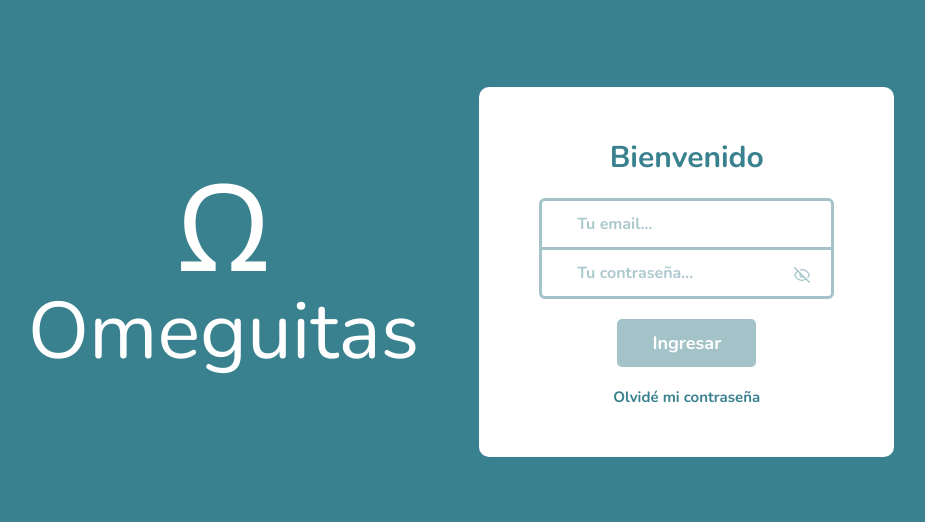
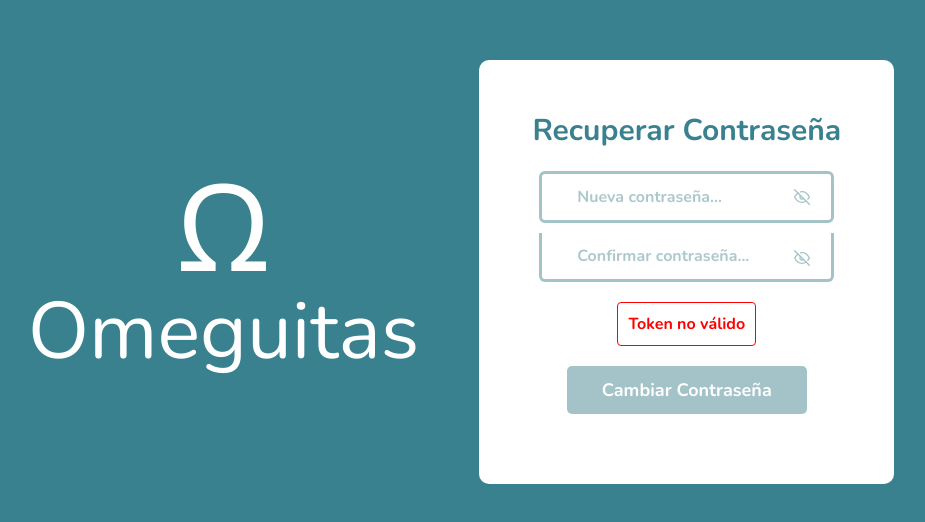
Before and after one commit to LadyFantasy/ProyectoPPIV_Front, a React (Vite) app: page /recoveryPass in a window 1280 px wide. Before the commit this address led to /. Shown: the part 128-650 px from the top of the page, without its empty margins (179-1104 px from the left). Built offline with nearby package versions, Linux system fonts and the light colour scheme.

Commit message:
recoverypass

```diff
--- a/src/config.js
+++ b/src/config.js
@@ -1,7 +1,8 @@
+
 // Configuración de URLs del backend
 const config = {
   // Variable que alterna entre local y remoto
-  isLocal: true,
+  isLocal: false,
 
   // URLs del backend
   urls: {
--- a/src/pages/Login.jsx
+++ b/src/pages/Login.jsx
@@ -12,6 +12,7 @@ function Login() {
   const [password, setPassword] = useState("");
   const [showPassword, setShowPassword] = useState(false);
   const [error, setError] = useState("");
+  const [recoveryMessage, setRecoveryMessage] = useState("");
   const navigate = useNavigate();
   const { login } = useAuth();
 
@@ -43,6 +44,35 @@ function Login() {
     }
   };
 
+  const handleRecoveryPassword = async () => {
+    if (!username) {
+      setError("Por favor ingrese su email para recuperar la contraseña");
+      return;
+    }
+
+    try {
+      const response = await fetch(
+        `${config.baseUrl}/recoveryPass?username=${encodeURIComponent(username)}`,
+        {
+          method: "GET",
+          headers: {
+            "Content-Type": "application/json"
+          }
+        }
+      );
+
+      if (response.status === 200) {
+        setRecoveryMessage("Correo electrónico enviado con éxito");
+        setError("");
+      } else {
+        setError("Error al procesar la solicitud de recuperación");
+      }
+    } catch (err) {
+      console.error("Error al conectar con el servidor:", err);
+      setError("No se pudo conectar con el servidor");
+    }
+  };
+
   return (
     <div className="login-container">
       <div className="login-logo">
@@ -58,7 +88,10 @@ function Login() {
             placeholder="Tu email..."
             value={username}
             onChange={e => setUsername(e.target.value)}
-            onFocus={() => setError("")}
+            onFocus={() => {
+              setError("");
+              setRecoveryMessage("");
+            }}
             required
             className="login-input login-input-top"
           />
@@ -68,7 +101,10 @@ function Login() {
               placeholder="Tu contraseña..."
               value={password}
               onChange={e => setPassword(e.target.value)}
-              onFocus={() => setError("")}
+              onFocus={() => {
+                setError("");
+                setRecoveryMessage("");
+              }}
               required
               className="login-input login-input-bottom"
             />
@@ -82,9 +118,12 @@ function Login() {
             </button>
           </div>
           {error && <p className="login-error">{error}</p>}
+          {recoveryMessage && <p className="login-success">{recoveryMessage}</p>}
           <Button1 type="submit" title="Ingresar" />
         </form>
-        <h4 className="login-login_pass">Olvidé mi contraseña</h4>
+        <h4 className="login-login_pass" onClick={handleRecoveryPassword}>
+          Olvidé mi contraseña
+        </h4>
       </div>
     </div>
   );
--- a/src/pages/RecoveryPass.jsx
+++ b/src/pages/RecoveryPass.jsx
@@ -1,52 +1,44 @@
 import { useState, useEffect } from "react";
 import { useNavigate, useSearchParams } from "react-router-dom";
+import "../styles/Login.css";
 import { FiEye, FiEyeOff } from "react-icons/fi";
 import Button1 from "../components/Button1";
-import SuccessModal from "../components/SuccessModal";
 import config from "../config";
-import "../styles/Login.css";
 
-const RecoveryPass = () => {
+function RecoveryPass() {
+  const [searchParams] = useSearchParams();
   const [password, setPassword] = useState("");
   const [confirmPassword, setConfirmPassword] = useState("");
   const [showPassword, setShowPassword] = useState(false);
-  const [showModal, setShowModal] = useState(false);
-  const [modalMessage, setModalMessage] = useState("");
-  const [isSuccess, setIsSuccess] = useState(false);
-  const [searchParams] = useSearchParams();
+  const [showConfirmPassword, setShowConfirmPassword] = useState(false);
+  const [error, setError] = useState("");
+  const [success, setSuccess] = useState("");
   const navigate = useNavigate();
 
-  const token = searchParams.get("token");
-
   useEffect(() => {
+    const token = searchParams.get("token");
     if (!token) {
-      setModalMessage("Token no válido o expirado");
-      setIsSuccess(false);
-      setShowModal(true);
-      setTimeout(() => {
-        navigate("/");
-      }, 2000);
+      setError("Token no válido");
     }
-  }, [token, navigate]);
+  }, [searchParams]);
 
   const handleSubmit = async e => {
     e.preventDefault();
+    setError("");
+    setSuccess("");
 
     if (password !== confirmPassword) {
-      setModalMessage("Las contraseñas no coinciden");
-      setIsSuccess(false);
-      setShowModal(true);
+      setError("Las contraseñas no coinciden");
       return;
     }
 
     if (password.length < 6) {
-      setModalMessage("La contraseña debe tener al menos 6 caracteres");
-      setIsSuccess(false);
-      setShowModal(true);
+      setError("La contraseña debe tener al menos 6 caracteres");
       return;
     }
 
     try {
+      const token = searchParams.get("token");
       const response = await fetch(`${config.baseUrl}/recoveryPass`, {
         method: "POST",
         headers: {
@@ -58,29 +50,16 @@ const RecoveryPass = () => {
       const data = await response.json();
 
       if (response.status === 200) {
-        setModalMessage(data.message);
-        setIsSuccess(true);
-        setShowModal(true);
-        setTimeout(() => {
-          navigate("/");
-        }, 2000);
-      } else if (response.status === 404) {
-        setModalMessage("El enlace de recuperación ha expirado o no es válido");
-        setIsSuccess(false);
-        setShowModal(true);
+        setSuccess("Contraseña modificada con éxito");
         setTimeout(() => {
           navigate("/");
         }, 2000);
       } else {
-        setModalMessage(data.message || "Error al cambiar la contraseña");
-        setIsSuccess(false);
-        setShowModal(true);
+        setError(data.message || "Error al modificar la contraseña");
       }
     } catch (err) {
       console.error("Error al conectar con el servidor:", err);
-      setModalMessage("No se pudo conectar con el servidor");
-      setIsSuccess(false);
-      setShowModal(true);
+      setError("No se pudo conectar con el servidor");
     }
   };
 
@@ -100,7 +79,10 @@ const RecoveryPass = () => {
               placeholder="Nueva contraseña..."
               value={password}
               onChange={e => setPassword(e.target.value)}
-              onFocus={() => setShowModal(false)}
+              onFocus={() => {
+                setError("");
+                setSuccess("");
+              }}
               required
               className="login-input login-input-top"
             />
@@ -116,29 +98,34 @@ const RecoveryPass = () => {
 
           <div className="login-input-wrapper">
             <input
-              type={showPassword ? "text" : "password"}
+              type={showConfirmPassword ? "text" : "password"}
               placeholder="Confirmar contraseña..."
               value={confirmPassword}
               onChange={e => setConfirmPassword(e.target.value)}
-              onFocus={() => setShowModal(false)}
+              onFocus={() => {
+                setError("");
+                setSuccess("");
+              }}
               required
               className="login-input login-input-bottom"
             />
+
+            <button
+              type="button"
+              className="toggle-password"
+              onClick={() => setShowConfirmPassword(prev => !prev)}
+              aria-label={showConfirmPassword ? "Ocultar contraseña" : "Mostrar contraseña"}>
+              {showConfirmPassword ? <FiEye /> : <FiEyeOff />}
+            </button>
           </div>
 
+          {error && <p className="login-error">{error}</p>}
+          {success && <p className="login-success">{success}</p>}
           <Button1 type="submit" title="Cambiar Contraseña" />
         </form>
       </div>
-
-      {showModal && (
-        <SuccessModal
-          message={modalMessage}
-          onClose={() => setShowModal(false)}
-          isSuccess={isSuccess}
-        />
-      )}
     </div>
   );
-};
+}
 
 export default RecoveryPass;
--- a/src/styles/Login.css
+++ b/src/styles/Login.css
@@ -24,7 +24,7 @@
   line-height: 100%;
 }
 
-.login-title{
+.login-title {
   font-size: 8rem;
   font-weight: 400;
   line-height: 100%;
@@ -42,10 +42,11 @@
   padding: 5rem 4rem;
 }
 
-.login-login__title{
+.login-login__title {
   color: var(--color-primary);
   font-size: 3rem;
 }
+
 .login-form {
   display: flex;
   flex-direction: column;
@@ -59,7 +60,7 @@
 
 }
 
-.login-input{
+.login-input {
   all: unset;
   box-sizing: border-box;
   padding: 1.2rem 3.5rem;
@@ -74,7 +75,7 @@
 .login-input-wrapper {
   position: relative;
   width: 100%;
-  margin-bottom: 2rem;
+  margin-bottom: 1rem;
 
 }
 
@@ -100,7 +101,7 @@
 
 .toggle-password {
   position: absolute;
-   width: 3rem;
+  width: 3rem;
   height: 3rem;
   right: 1rem;
   top: 50%;
@@ -122,20 +123,26 @@
 }
 
 .login-error {
-  color: red;
-  font-size: 1.5rem;
-  margin: 2rem 0;
+  color: #ff0000;
+  font-size: 1.6rem;
+  margin: 1rem 0 2rem 0;
   text-align: center;
-  background-color: #fdebeb;
-  border: 1px solid red;
-  padding: 0.8rem 1.2rem;
-  border-radius: 0.5rem;
-  width: 100%;
+  border: 1px solid #ff0000;
+  padding: 1rem;
+  border-radius: 4px;
 }
 
+.login-success {
+  color: #00a650;
+  font-size: 1.6rem;
+  margin: 1rem 0 2rem 0;
+  text-align: center;
+  border: 1px solid #00a650;
+  padding: 1rem;
+  border-radius: 4px;
+}
 
-
-.login-login_pass{
+.login-login_pass {
   color: var(--color-primary);
   font-size: 1.5rem;
   cursor: pointer;
```
Also changed, not shown: 1 other file (tests, documents, lock files or other folders).
